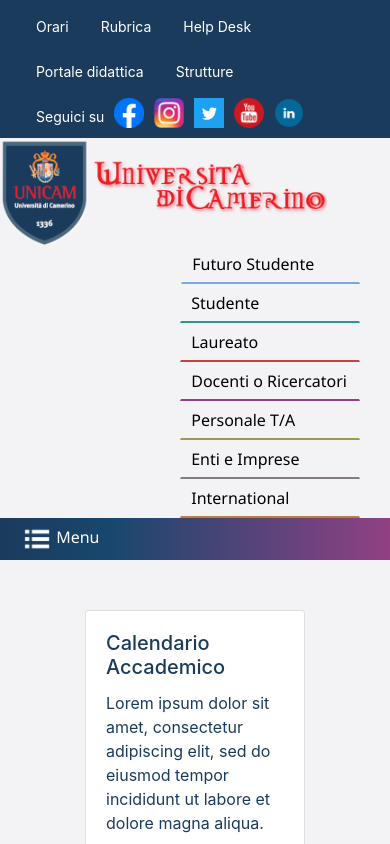
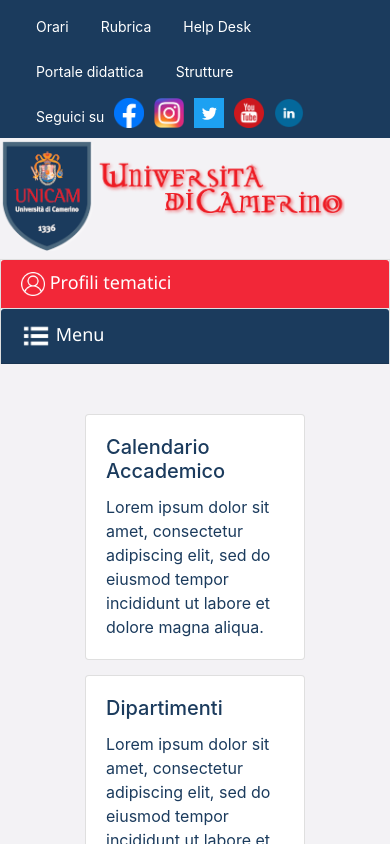
Before and after one commit to mik97/University-Website, a React (Create React App) app in the folder prototype/: page /docenti in a window 390 px wide. Shown: the top 844 px of the page. Built offline with nearby package versions, Linux system fonts and the light colour scheme.

Commit message:
fixed logo, profiles and menu on mobile app

```diff
--- a/prototype/src/component/Logo.js
+++ b/prototype/src/component/Logo.js
@@ -9,7 +9,7 @@
 class Logo extends React.Component {
   render() {
     return (
-      <Container fluid style={{ paddingLeft: 0, paddingRight: 20 }}>
+      <Container fluid>
         <div className="logoAndSections">
           <div className="logo">
             <Link to="/">
--- a/prototype/src/component/Profiles.js
+++ b/prototype/src/component/Profiles.js
@@ -1,10 +1,22 @@
 import React from "react";
 import "../css/Profiles.css";
-import { ButtonGroup, Button } from "react-bootstrap";
+import {
+  ButtonGroup,
+  Button,
+  Container,
+  Accordion,
+  Card,
+  Image
+} from "react-bootstrap";
+import MediaQuery from "react-responsive";
+import users from "../immagini/users.png";
 
 class Profiles extends React.Component {
   render() {
     return (
+      <Container className="containerProfiles">
+        {/* desktop */}
+        <MediaQuery minDeviceWidth={1224}>
           <ButtonGroup className="profiles">
             <Button variant="future" href="/futuro-studente">
               Futuro Studente
@@ -26,6 +38,45 @@
             </Button>
             <Button variant="international">International</Button>
           </ButtonGroup>
+        </MediaQuery>
+        {/* mobile */}
+        <MediaQuery maxDeviceWidth={1224}>
+          <Accordion>
+            <Card className="profilesCard">
+              <Accordion.Toggle as={Card.Header} eventKey="0">
+                <Image src={users} alt="users" className="users" /> Profili
+                tematici
+              </Accordion.Toggle>
+
+              <Accordion.Collapse eventKey="0">
+                <Card.Body>
+                  <ButtonGroup className="profilesMobile">
+                    <Button variant="future" href="/futuro-studente">
+                      Futuro Studente
+                    </Button>
+                    <Button variant="student" href="/studente">
+                      Studente
+                    </Button>
+                    <Button variant="graduate" href="/laureato">
+                      Laureato
+                    </Button>
+                    <Button variant="professor" href="/docenti">
+                      Docenti o Ricercatori
+                    </Button>
+                    <Button variant="staff" href="/personale">
+                      Personale T/A
+                    </Button>
+                    <Button variant="enterprise" href="/entieimprese">
+                      Enti e Imprese
+                    </Button>
+                    <Button variant="international">International</Button>
+                  </ButtonGroup>
+                </Card.Body>
+              </Accordion.Collapse>
+            </Card>
+          </Accordion>
+        </MediaQuery>
+      </Container>
     );
   }
 }
--- a/prototype/src/component/Sections.js
+++ b/prototype/src/component/Sections.js
@@ -120,13 +120,10 @@
         {/* mobile */}
         <MediaQuery maxDeviceWidth={1224}>
           <Accordion>
-            <div>
+            <Card className="menuCard">
               <Accordion.Toggle
-                as={Button}
-                style={{
-                  background: "transparent",
-                  border: "transparent"
-                }}
+                as={Card.Header}
+                style={{ background: "#1b3b5d", color: "white" }}
                 eventKey="0"
               >
                 <img src={hamburger} alt="hamburger" className="hamburger" />{" "}
@@ -145,7 +142,7 @@
                   )}
                 </Accordion>
               </Accordion.Collapse>
-            </div>
+            </Card>
           </Accordion>
         </MediaQuery>
       </Container>
--- a/prototype/src/css/Profiles.css
+++ b/prototype/src/css/Profiles.css
@@ -1,15 +1,10 @@
-@media only screen and (min-device-width: 1224px) {
-  .profiles {
-    margin-top: 30px;
-    margin-bottom: 5px;
-  }
+.profiles {
+  margin-top: 30px;
+  margin-bottom: 5px;
 }
-
-@media only screen and (min-device-width: 320px) and (max-device-width: 1224px) {
-  .profiles {
-    display: flexbox;
-    flex-direction: column;
-  }
+.profilesMobile {
+  display: flex;
+  flex-direction: column;
 }
 
 button.btn.btn-flat {
@@ -108,3 +103,42 @@
   display: inline-flex;
   align-items: center;
 }
+.profilesBar {
+  background: rgb(27, 59, 93);
+  background: linear-gradient(
+    90deg,
+    rgba(27, 59, 93, 1) 32%,
+    rgba(243, 242, 245, 1) 83%
+  );
+  height: fit-content;
+  width: 100%;
+  margin-bottom: 4px;
+  font-size: medium;
+  font-family: "Segoe UI", sans-serif;
+  color: white;
+  text-align: initial;
+}
+
+.containerProfiles.container {
+  margin-top: 8px;
+  padding-left: 0px;
+  padding-right: 0px;
+}
+.profilesCard .card-header {
+  text-align: start;
+  width: 100%;
+  color: white;
+  background-color: #f22738;
+}
+.profilesCard .card-body {
+  text-align: start;
+
+  background-color: #f3f2f5;
+}
+.profilesCard {
+  width: 100%;
+}
+.users {
+  width: 24px;
+  height: 24px;
+}
--- a/prototype/src/css/Sections.css
+++ b/prototype/src/css/Sections.css
@@ -68,6 +68,10 @@
   color: rgba(255, 255, 255);
   padding-left: 0px;
   padding-right: 0px;
+}
+
+.menuCard.card {
+  padding-bottom: 1px;
 }
 
 .arrowDown {
--- a/prototype/src/css/SlideShow.css
+++ b/prototype/src/css/SlideShow.css
@@ -1,5 +1,16 @@
-.carouselSlideShow {
-  display: -webkit-box;
+@media only screen and (min-device-width: 1224px) {
+  .carouselSlideShow {
+    display: -webkit-box;
+  }
+}
+@media only screen and (min-device-width: 320px) and (max-device-width: 1224px) {
+  .carouselSlideShow {
+    display: -webkit-box;
+    padding-top: 4px;
+  }
+  .carousel-caption {
+    text-align: center;
+  }
 }
 
 .item-image {
--- a/prototype/src/css/Statistics.css
+++ b/prototype/src/css/Statistics.css
@@ -20,8 +20,14 @@
   padding-bottom: 30px;
   color: #1b3b5d;
 }
-
-.containerStatistics {
-  margin-top: 100px;
-  margin-bottom: 50px;
+@media only screen and (min-device-width: 1224px) {
+  .containerStatistics {
+    margin-top: 100px;
+    margin-bottom: 50px;
+  }
 }
+@media only screen and (min-device-width: 320px) and (max-device-width: 1224px) {
+  .containerStatistics {
+    display: none;
+  }
+}
```
Also changed, not shown: prototype/src/immagini/users.png (added). Lines whose indentation alone changed are shown as unchanged.
